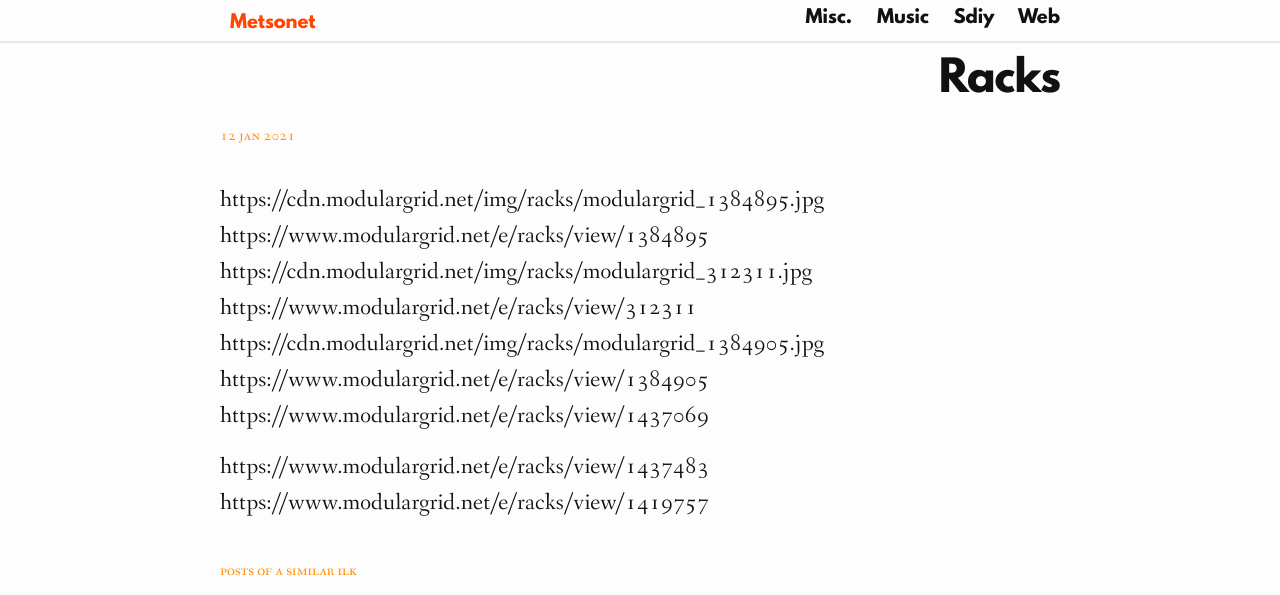
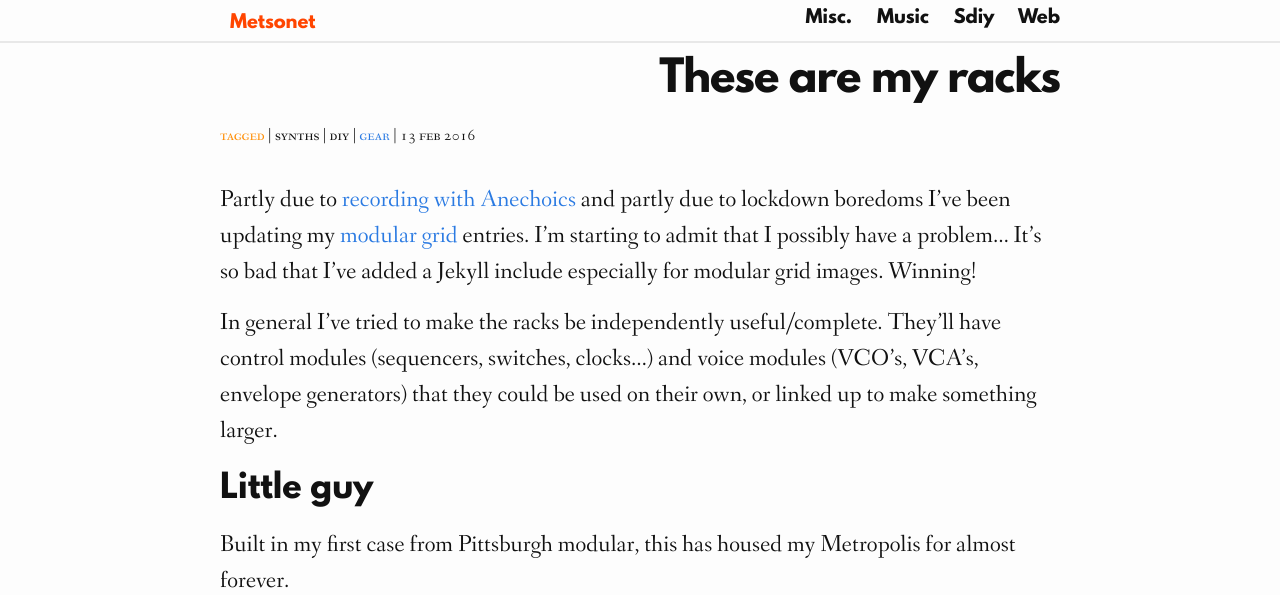
Before and after one commit to drsm79/drsm79.github.com, a Jekyll site: the page built from _posts/2021-01-12-racks.md, in a window 1280 px wide and 1400 px high. Shown: the top 595 px of the window. Built offline with Jekyll 4.4.1, drawn with Linux system fonts in a browser that asks for light colours; our own code applies the rules of GitHub Pages for plain Markdown files; comment, search, counter and statistics services are not loaded; some of the changed text lies outside the part shown; grey boxes are pictures that could not be loaded.

Commit message:
Update 2021-01-12-racks.md

```diff
--- a/_posts/2021-01-12-racks.md
+++ b/_posts/2021-01-12-racks.md
@@ -1,12 +1,48 @@
+---
+title: These are my racks
+layout: post
+date:   2016-02-13 21:08:42 +0000
+tags: synths diy
+category: gear
+summary: I may have a problem
 ---
 
----
+Partly due to [recording with Anechoics](https://anechoics.uk/recordings/2020/10/11/Album.html) and partly due to lockdown boredoms I've been updating my [modular grid](https://www.modulargrid.net/) entries. I'm starting to admit that I possibly have a problem... It's so bad that I've added a Jekyll include especially for modular grid images. Winning!
 
+In general I've tried to make the racks be independently useful/complete. They'll have control modules (sequencers, switches, clocks...) and voice modules (VCO's, VCA's, envelope generators) that they could be used on their own, or linked up to make something larger.
 
-https://cdn.modulargrid.net/img/racks/modulargrid_1384895.jpg https://www.modulargrid.net/e/racks/view/1384895
-https://cdn.modulargrid.net/img/racks/modulargrid_312311.jpg https://www.modulargrid.net/e/racks/view/312311
-https://cdn.modulargrid.net/img/racks/modulargrid_1384905.jpg https://www.modulargrid.net/e/racks/view/1384905
-https://www.modulargrid.net/e/racks/view/1437069
+## Little guy
 
-https://www.modulargrid.net/e/racks/view/1437483
-https://www.modulargrid.net/e/racks/view/1419757
+Built in my first case from Pittsburgh modular, this has housed my Metropolis for almost forever.
+
+{% include media/modulargrid.html rack=312311 %}
+
+## Hack rack voices 1
+
+Built in a [box from Ikea](https://anechoics.uk/gear/2020/05/17/Second-mini-gig-rig.html) I've enjoyed building these "hack racks", to the point of doing it for fun... Lots of different VCO's in here, but they kind of make sense together, especialy the two [Doepfer A-110-4 SE](https://www.modulargrid.net/e/doepfer-a-110-4-se), which I use to FM one another. Filthy.
+
+{% include media/modulargrid.html rack=1384895 %}
+
+## Hack rack voices 2
+
+This one is still a WIP - I need to finish the uO_C -  and it's a bit of a weird rack. Kind of for drones, loops, and other weirdness, but with a really nice VCO at it's centre (the Tš-L v2).
+
+{% include media/modulargrid.html rack=1419757 %}
+
+## Hack rack brains
+
+This was called "brains" when it had a few more logic and sequencer modules in, but the name has stuck. That said, it has two very nice, and slightly unusual sequencers in (the [Antumbra Rot8](https://www.modulargrid.net/e/antumbra-rot8) and the [Division 6](https://www.modulargrid.net/e/division-6-dual-mini-sequencer)). While its not got a lot of voices in, the [Sloth](https://www.modulargrid.net/e/nonlinearcircuits-sloth-chaos-4hp) & [WPO](https://www.modulargrid.net/e/dove-audio-waveplane-oscillator) is probably one of my favourite voice combos. The blank panels are actually a [switched mult](https://www.etsy.com/listing/890304003/beepboop-eurorack-switched-multiple) and a [Tape Sampler](https://www.etsy.com/uk/listing/876369994/eurorack-tape-sampler-prebuilt-old-stock) from my friend Jack.
+
+{% include media/modulargrid.html rack=1384905 %}
+
+## Big guy
+
+This is my biggest synth, which is sort of a problem. It's so big that I don't use it enough - it probably needs a rethink. It's built out of recycled parquet flooring that I got from the [Bristol Wood Recycling Project](https://www.bwrp.org.uk/) (a happy place...) which is a sort of a great & sort of terrible material to build a synth from. It also lacks finesse as I lack a workshop.
+
+{% include media/modulargrid.html rack=1437069 %}
+
+## My Unsafe Eurorack
+
+Built in a Thomann rack enclosure, this was the first case I wired up with a Meanwell PSU. It's got some of my favourite modules (Rampage, Ryk M-185, Sampleslicer) in and probably more [buffered mults](https://www.modulargrid.net/e/other-unknown-double-buff) than it needs.
+
+{% include media/modulargrid.html rack=1437483 %}
```
